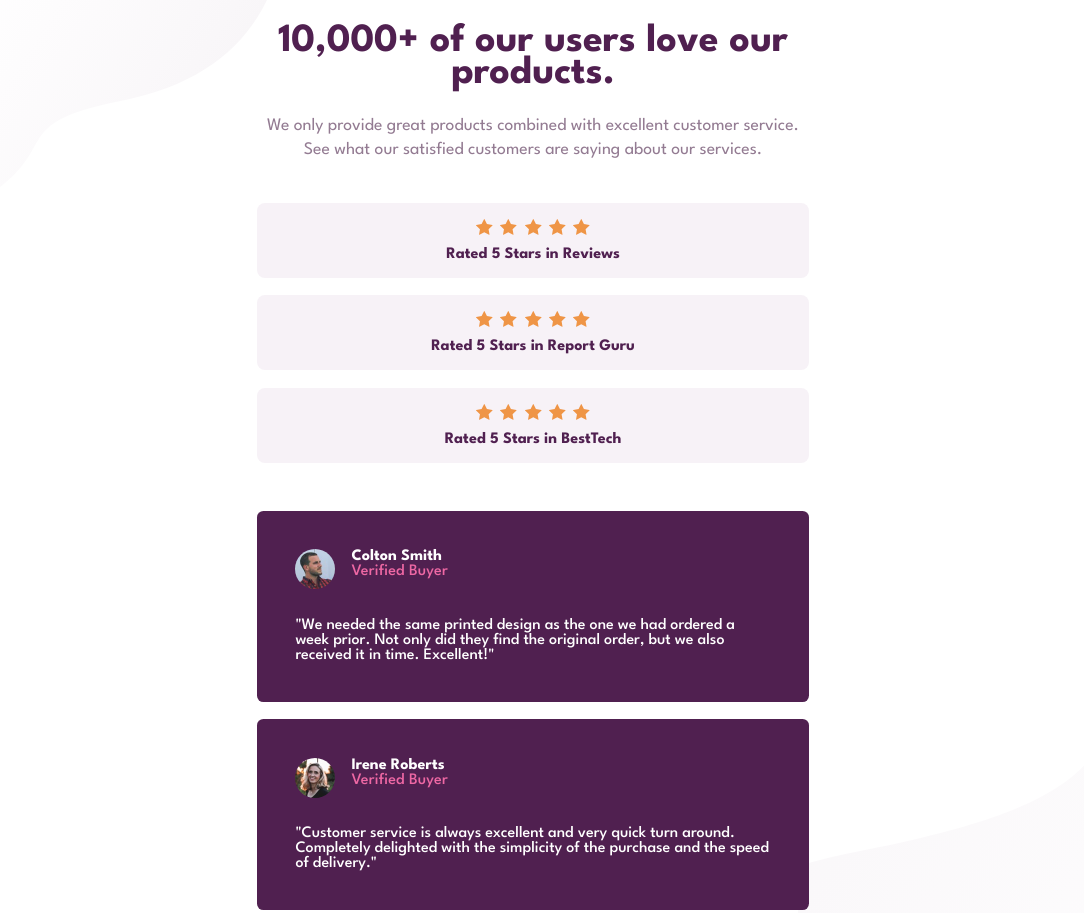
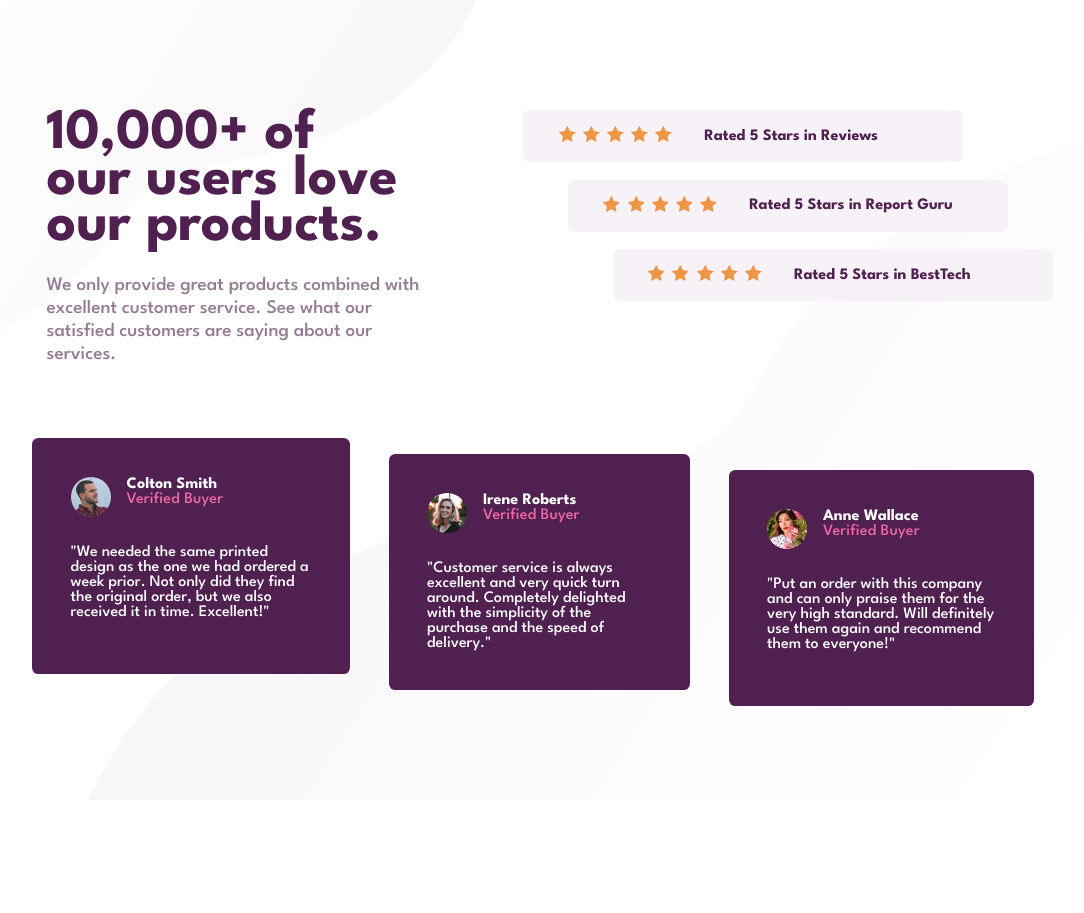
Before and after one commit to IamAbhiDev/social-proof-section-master.github.io, a plain HTML site: page index.html in a window 1280 px wide. Shown: the top 913 px of the page, without its empty margins (107-1191 px from the left). After the commit the page ends 800 px from the top, so only its background shows below. Drawn offline with Linux system fonts and the light colour scheme.

Commit message:
responsive design added

```diff
--- a/css/style.css
+++ b/css/style.css
@@ -142,3 +142,85 @@ body {
     font-weight: var(--medium);
     margin-top: 1.8rem;
 }
+
+/*Responsive Web Design*/
+
+@media screen and (min-width: 75rem) {
+    body {
+        background: url(../images/bg-pattern-top-desktop.svg), url(../images/bg-pattern-bottom-desktop.svg);
+        background-repeat: no-repeat;
+        background-position: left top, right bottom;
+    }
+
+    .container {
+        display: grid;
+        grid-template-columns: 1fr 1fr;
+        max-width: 85%;
+    }
+
+    .container__header {
+        text-align: start;
+        padding: 0 2rem;
+    }
+
+    .container__header__heading {
+        font-size: 3.6rem;
+        margin-right: 2rem;
+    }
+
+    .container__header__text {
+        font-size: 1.2rem;
+        font-weight: var(--medium);
+        line-height: 1.2;
+    }
+
+    .container__rating {
+        margin-top: 1.5rem;
+    }
+
+    .container__rating__row {
+        display: flex;
+        align-items: center;
+        width: 440px;
+    }
+
+    .container__rating__row:nth-child(2) {
+        margin-left: 2.8rem;
+    }
+
+    .container__rating__row:nth-child(3) {
+        margin-left: 5.6rem;
+    }
+
+    .container__rating__row__stars {
+        margin: 0 1.2rem;
+        margin-right: 2rem;
+    }
+
+    .container__rating__row__text {
+        margin-top: 0;
+    }
+
+    .container__testimonial {
+        display: flex;
+        grid-column: span 2;
+    }
+
+    .container__testimonial__card {
+        margin: 0 1.2rem;
+    }
+
+    .container__testimonial__card:not(:first-child) {
+        margin: 0 1.2rem;
+    }
+
+    .container__testimonial__card:first-child {
+        margin-top: -1rem;
+        margin-bottom: 1rem;
+    }
+
+    .container__testimonial__card:last-child {
+        margin-top: 1rem;
+        margin-bottom: -1rem;
+    }
+}
```
